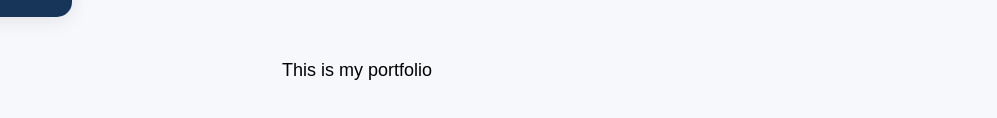
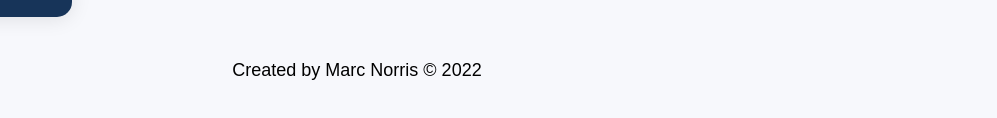
Before and after one commit to shaky411/Challenge2, a plain HTML site: page index.html in a window 1280 px wide. Shown: the part 1777-1895 px from the top of the page, 283-1280 px from the left. Drawn offline with Linux system fonts and the light colour scheme.

Commit message:
updated footer

```diff
--- a/index.html
+++ b/index.html
@@ -125,7 +125,9 @@
     </section> -->
   </main>
 
-  <footer>This is my portfolio</footer>
+  <footer>
+    <p>Created by Marc Norris &copy 2022</p>
+  </footer>
 
 </body>
 
```
